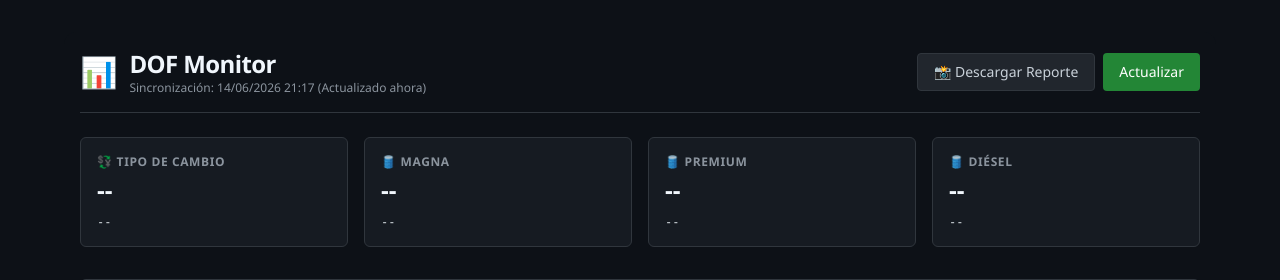
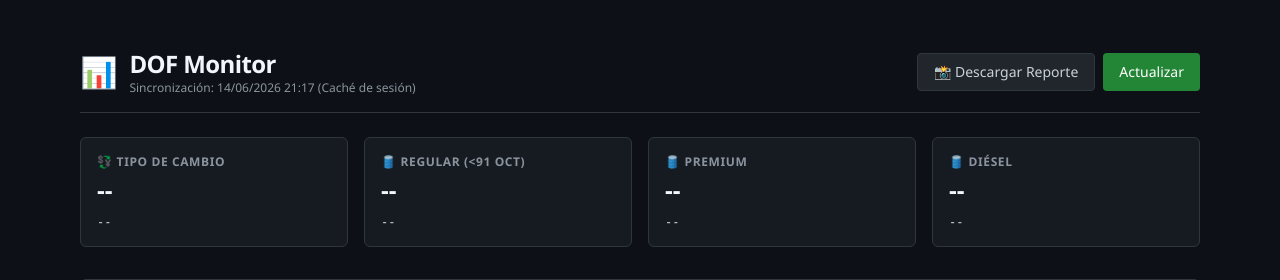
Before and after one commit to oleongp-dot/dof-IEPS, a FastAPI app: page / in a window 1280 px wide. Shown: the top 280 px of the page. Run offline with FastAPI, Linux system fonts and the light colour scheme; data that the repository does not hold is empty; some libraries are stand-ins or nearby versions.

Commit message:
Update HTML for regular and magna values display

```diff
--- a/templates/index.html
+++ b/templates/index.html
@@ -59,11 +59,11 @@
             <div class="card p-4 flex flex-col justify-between min-h-[110px]">
                 <div>
                     <p class="text-xs font-semibold text-[#8B949E] uppercase tracking-wider flex items-center gap-1">
-                        <span class="text-[#3FB950]">🛢️</span> Magna
+                        <span class="text-[#3FB950]">🛢️</span> REGULAR (<91 OCT)
                     </p>
-                    <h2 class="text-2xl font-bold mt-1 text-[#F0F6FC]" id="val-magna">--</h2>
+                    <h2 class="text-2xl font-bold mt-1 text-[#F0F6FC]" id="val-regular">--</h2>
                 </div>
-                <p class="text-xs font-mono mt-2" id="var-magna">--</p>
+                <p class="text-xs font-mono mt-2" id="var-regular">--</p>
             </div>
 
             <div class="card p-4 flex flex-col justify-between min-h-[110px]">
@@ -140,9 +140,10 @@
                     }
 
                     if (data.ieps) {
+                        // Regresamos los IDs correspondientes a 'regular'
                         if (data.ieps.regular) {
-                            document.getElementById('val-magna').innerText = `$${data.ieps.regular.valor.toFixed(4)}`;
-                            mapearEstiloVariacion('var-magna', data.ieps.regular.variacion);
+                            document.getElementById('val-regular').innerText = `$${data.ieps.regular.valor.toFixed(4)}`;
+                            mapearEstiloVariacion('var-regular', data.ieps.regular.variacion);
                         }
                         if (data.ieps.premium) {
                             document.getElementById('val-premium').innerText = `$${data.ieps.premium.valor.toFixed(4)}`;
@@ -157,15 +158,7 @@
                     if (data.grafica) {
                         const esquemaGrafica = JSON.parse(data.grafica);
 
-                        // Interceptamos y modificamos la leyenda de Plotly antes de renderizar
-                        if (esquemaGrafica.data && Array.isArray(esquemaGrafica.data)) {
-                            esquemaGrafica.data.forEach(linea => {
-                                if (linea.name && linea.name.includes("Regular")) {
-                                    linea.name = linea.name.replace("Regular", "Magna");
-                                }
-                            });
-                        }
-
+                        // Eliminamos cualquier manipulación de nombres para que Plotly use los datos puros del backend
                         const config = {
                             responsive: true,
                             displayModeBar: true,
```
